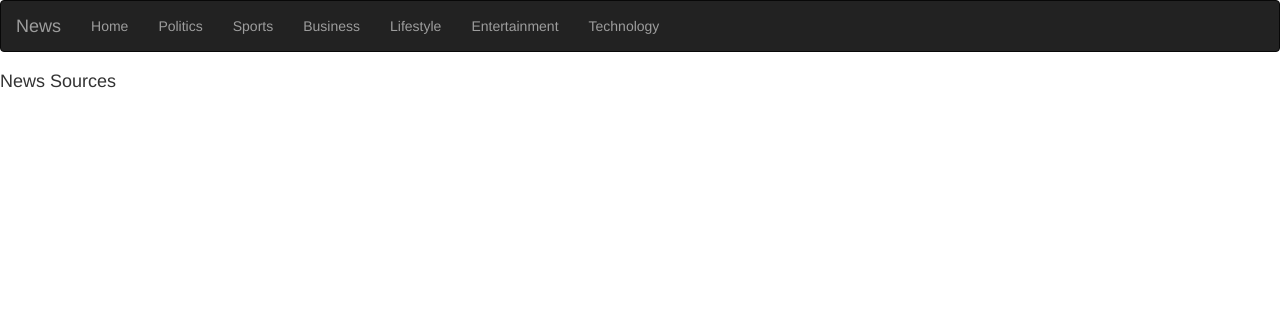
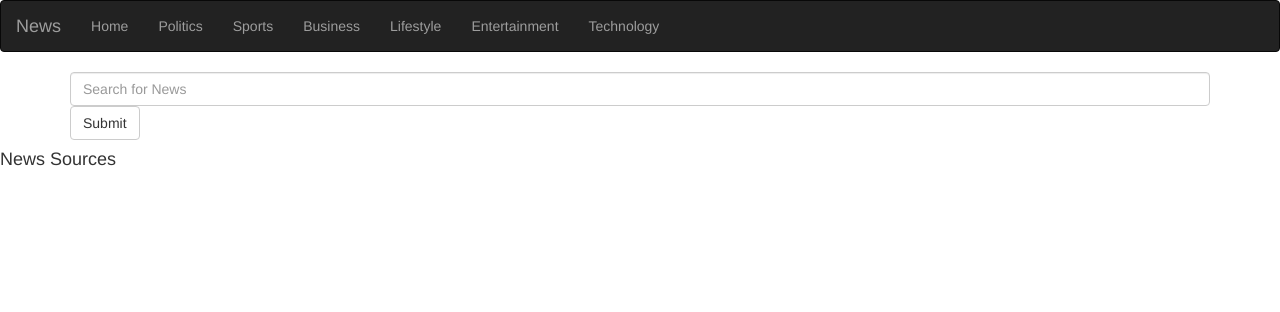
Before and after one commit to odipojames/News-app, a Flask app: template app/templates/index.html in a window 1280 px wide. Shown: the top 312 px of the page. Run offline with Flask 2, Linux system fonts and the light colour scheme; the template is opened without the code that fills it, so the values that code supplies are empty; parts of the project's set-up code (start-up, migrations or seed data) failed here and were passed over; some libraries are stand-ins or nearby versions.

Commit message:
create css file

```diff
--- a/app/templates/index.html
+++ b/app/templates/index.html
@@ -7,6 +7,13 @@
 {% endblock %}
 
 {% block content %}
+<div class="container">
+    <form>
+        <input type="text" name="movie_query" placeholder="Search for News" class="form-control">
+        <input type="submit"  value="Submit" class="btn btn-default">
+    </form>
+
+</div>
     <h4>News Sources</h4>
     <ul>
       {% for source_item in source %}
--- a/app/templates/navbar.html
+++ b/app/templates/navbar.html
@@ -1,4 +1,4 @@
-<div class="navbar navbar-inverse" role="navigation">
+<div class="navbar navbar-inverse bg-success" role="navigation">
         <div class="container-fluid">
             <div class="navbar-header">
                 <button type="button" class="navbar-toggle" data-toggle="collapse" data-target=".navbar-collapse">
```
Also changed, not shown: app/static/css/index.css (added).
